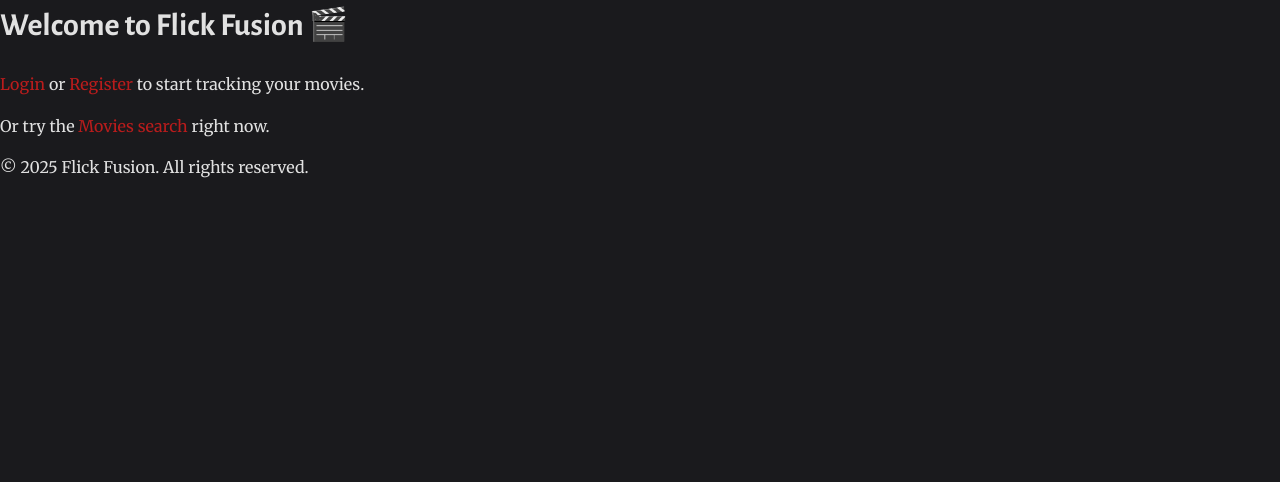
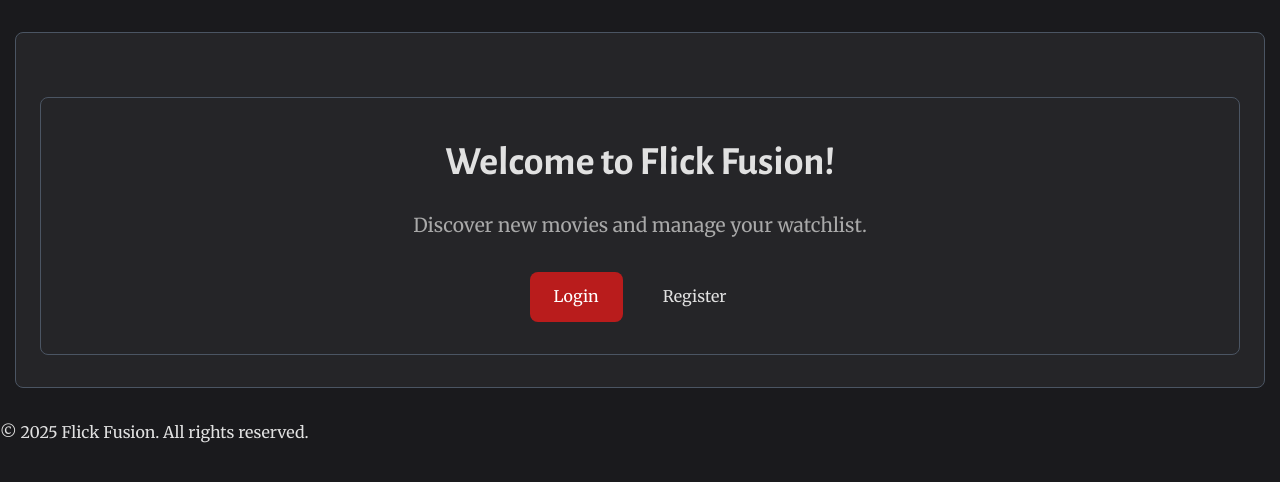
Before and after one commit to diegocardona11/Flick-Fusion-, a PHP site: page / in a window 1280 px wide. Shown: the part 75-557 px from the top of the page. Run offline with PHP 8.4, Linux system fonts and the light colour scheme.

Commit message:
Refactor index.php to enhance welcome message layout and styling; add new styles for main content area in styles.css.

```diff
--- a/public/css/styles.css
+++ b/public/css/styles.css
@@ -78,6 +78,16 @@
 .centered-container {
     max-width: 450px;
 }
+
+/* Style for the main content area of each page */
+main.container {
+    background-color: var(--surface-dark);
+    border: 1px solid var(--border-color);
+    border-radius: var(--border-radius);
+    margin-top: 2rem;
+    margin-bottom: 2rem;
+}
+
 
  /* ---- 3. Component Styles ---- */
  /* This section includes styles for common components used across the site. */
@@ -311,6 +321,35 @@
 
  /* ---- 4. Page-Specific Styles ---- */
 
+ /* Styles for the welcome section on index.php */
+ .welcome-message {
+    text-align: center;
+    padding: 2rem 1rem;
+    background-color: var(--surface-dark);
+    border-radius: var(--border-radius);
+    margin-top: 2rem;
+    border: 1px solid var(--border-color);
+ }
+
+ .welcome-title {
+    font-size: 2.5rem;
+    margin-bottom: 1rem;
+ }
+
+ .welcome-subtitle {
+    font-size: 1.2rem;
+    color: var(--text-secondary);
+    max-width: 600px;
+    margin: 0 auto 2rem;
+ }
+
+ .welcome-actions {
+    display: flex;
+    justify-content: center;
+    gap: 1rem;
+ }
+
+
  /* Styles for the movies.php page */
  .flash-message {
     padding: 1rem;
--- a/public/index.php
+++ b/public/index.php
@@ -8,15 +8,27 @@
 
 include 'partials/header.php';
 ?>
-<main>
-  <?php if (!empty($_SESSION['user_id'])): ?>
-    <h1>Welcome back, <?= htmlspecialchars($_SESSION['username'] ?? 'user') ?>!</h1>
-    <p>Go to your <a href="dashboard.php">Dashboard</a> or <a href="/movies.php">Search Movies</a>.</p>
-  <?php else: ?>
-    <h1>Welcome to Flick Fusion 🎬</h1>
-    <p><a href="login.php">Login</a> or
-       <a href="register.php">Register</a> to start tracking your movies.</p>
-    <p>Or try the <a href="movies.php">Movies search</a> right now.</p>
-  <?php endif; ?>
+
+<main class="container">
+  <div class="welcome-message">
+    <?php if (!empty($_SESSION['user_id'])): ?>
+      <!-- Logged in user greeting -->
+      <h1 class="welcome-title">Welcome back, <?php echo htmlspecialchars($_SESSION['username'] ?? 'user') ?>!</h1>
+      <p class="welcome-subtitle">Discover new movies and manage your watchlist.</p>
+      <div class="welcome-actions">
+          <a href="dashboard.php" class="btn btn-primary">Go to My List</a>
+          <a href="movies.php" class="btn btn-secondary">Search Movies</a>
+      </div>
+    <?php else: ?>
+      <!-- Guest user greeting -->
+      <h1 class="welcome-title">Welcome to Flick Fusion!</h1>
+      <p class="welcome-subtitle">Discover new movies and manage your watchlist.</p>
+      <div class="welcome-actions">
+        <a href="login.php" class="btn btn-primary">Login</a>
+        <a href="register.php" class="btn btn-secondary">Register</a>
+      </div>
+    <?php endif; ?>
+  </div>
 </main>
+
 <?php include 'partials/footer.php'; ?>
```
